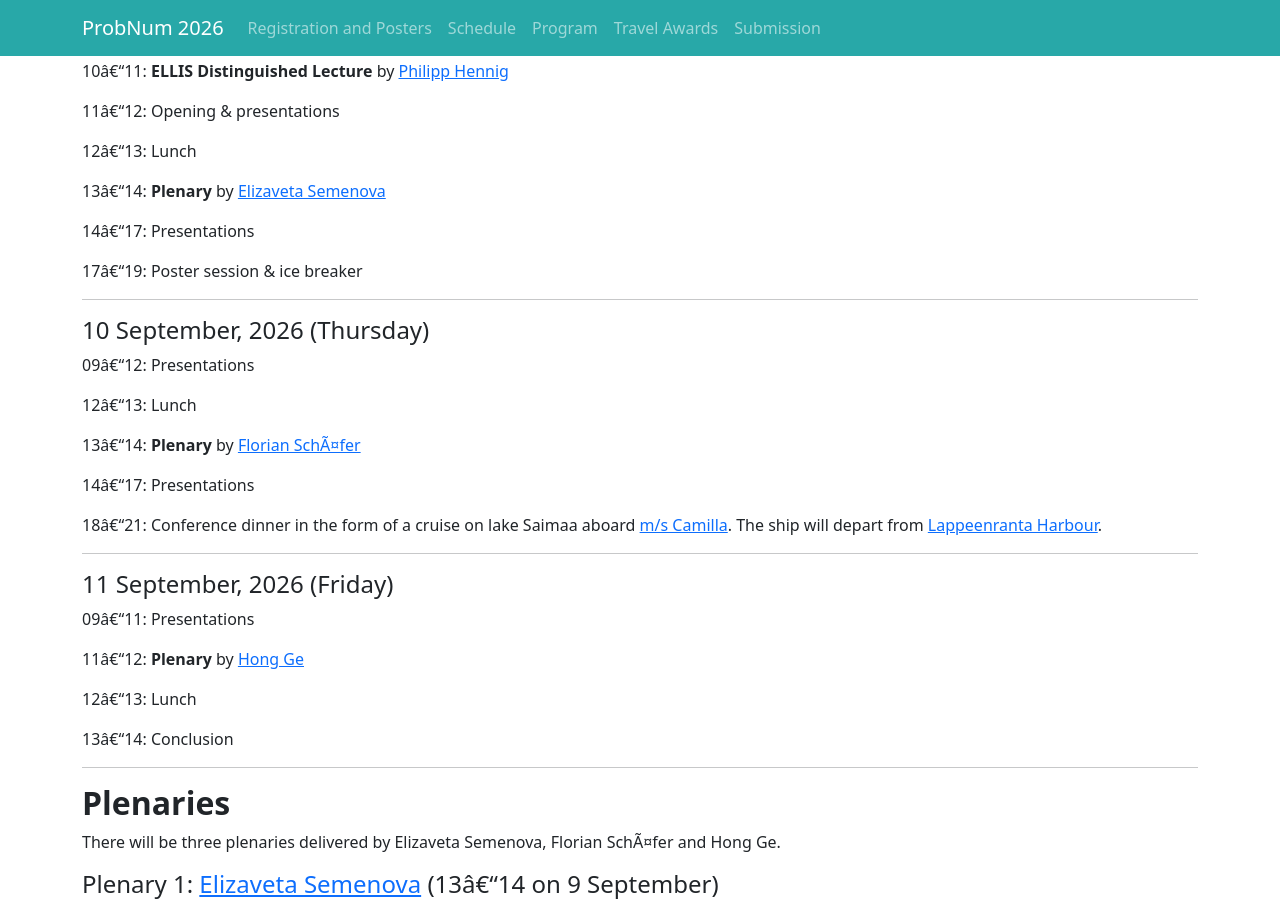
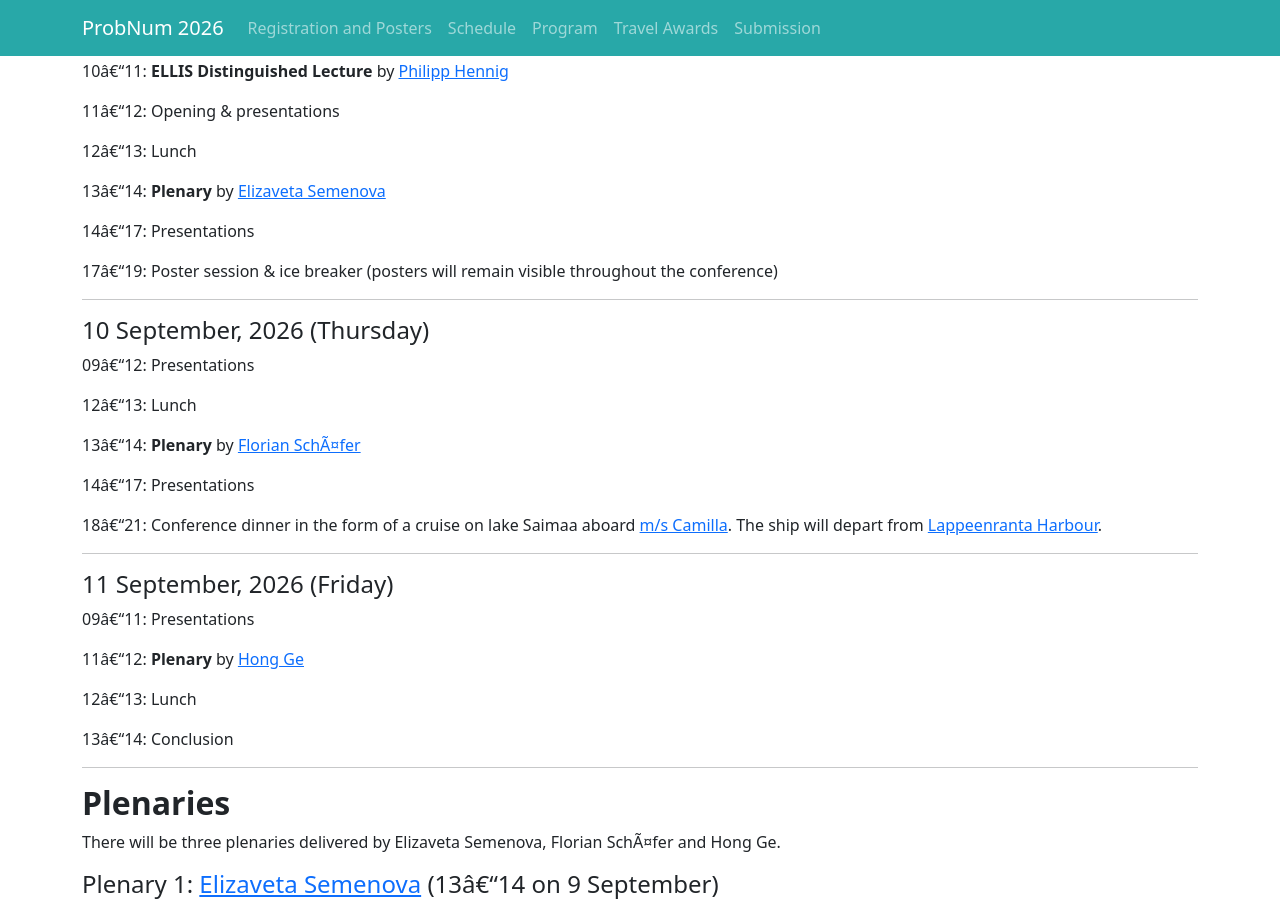
Before and after one commit to probnum2026/probnum2026.github.io, a Jekyll site: the page built from schedule.md, in a window 1280 px wide and 900 px high, scrolled down 498 px. Built offline with Jekyll 4.4.1, drawn with Linux system fonts in a browser that asks for light colours; nearby versions of some CDN libraries.

Commit message:
add note about posters

```diff
--- a/schedule.md
+++ b/schedule.md
@@ -24,7 +24,7 @@ The conference will be held at the Lappeenranta Campus of LUT University ([Yliop
 
 14&ndash;17: Presentations
 
-17&ndash;19: Poster session & ice breaker
+17&ndash;19: Poster session & ice breaker (posters will remain visible throughout the conference)
 
 ---
 
```
